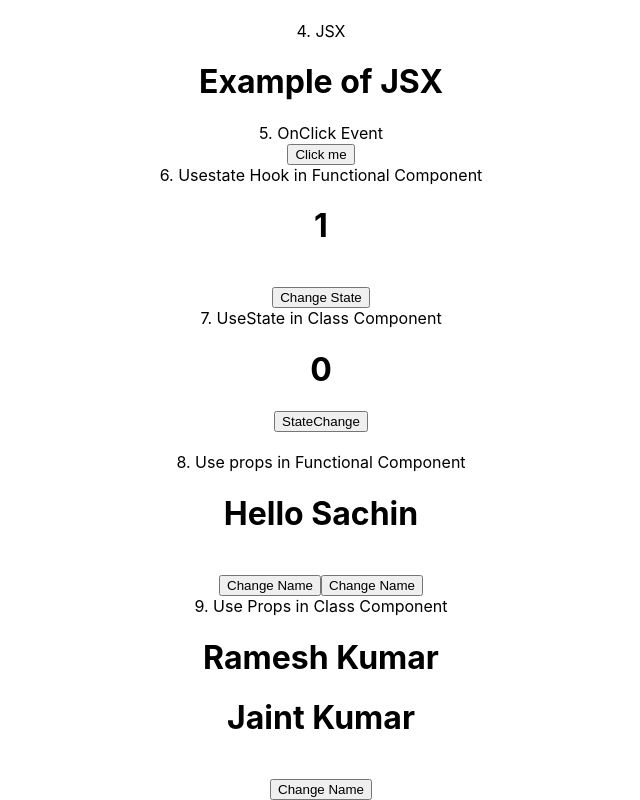
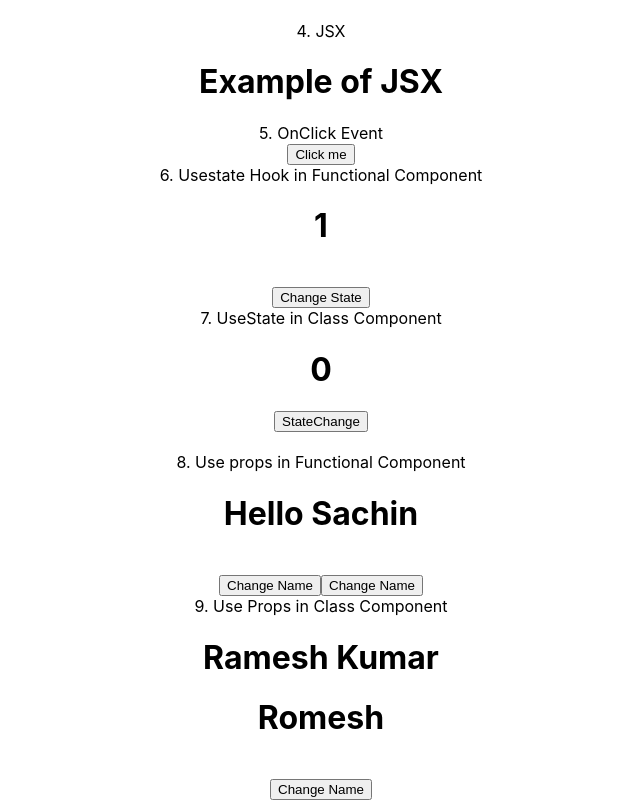
Before and after one commit to sachin-projects/react-tut, a React (Create React App) app: page / in a window 1280 px wide. Shown: the part 285-1085 px from the top of the page, without its empty margins (319-959 px from the left). Built offline with nearby package versions, Linux system fonts and the light colour scheme.

Commit message:
Issue Solve

```diff
--- a/src/App.js
+++ b/src/App.js
@@ -61,16 +61,16 @@ export class ClassBase extends React.Component {
   constructor() {
     super();
     this.state = {
-      name: "",
+      name: "Romesh",
     };
   }
 
   render() {
     return (
       <div>
-        <h1>{this.props.name}</h1>
+        <h1>{this.state.name}</h1>
         <br />
-        <button onClick={() => this.setName("Kartik Kumar")}>
+        <button onClick={() => this.setState({ name: "Kartik Kumar" })}>
           Change Name
         </button>
       </div>
```
